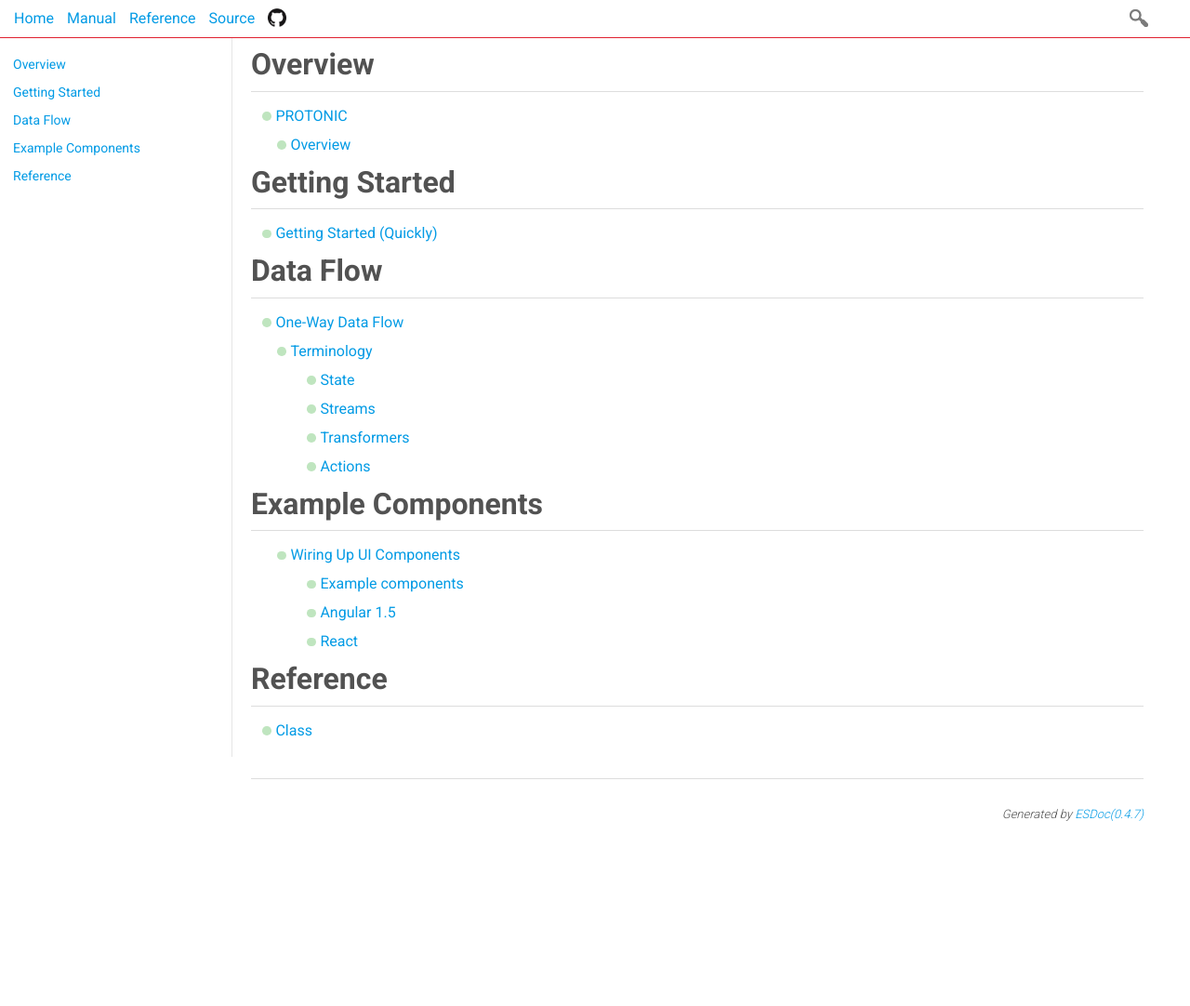
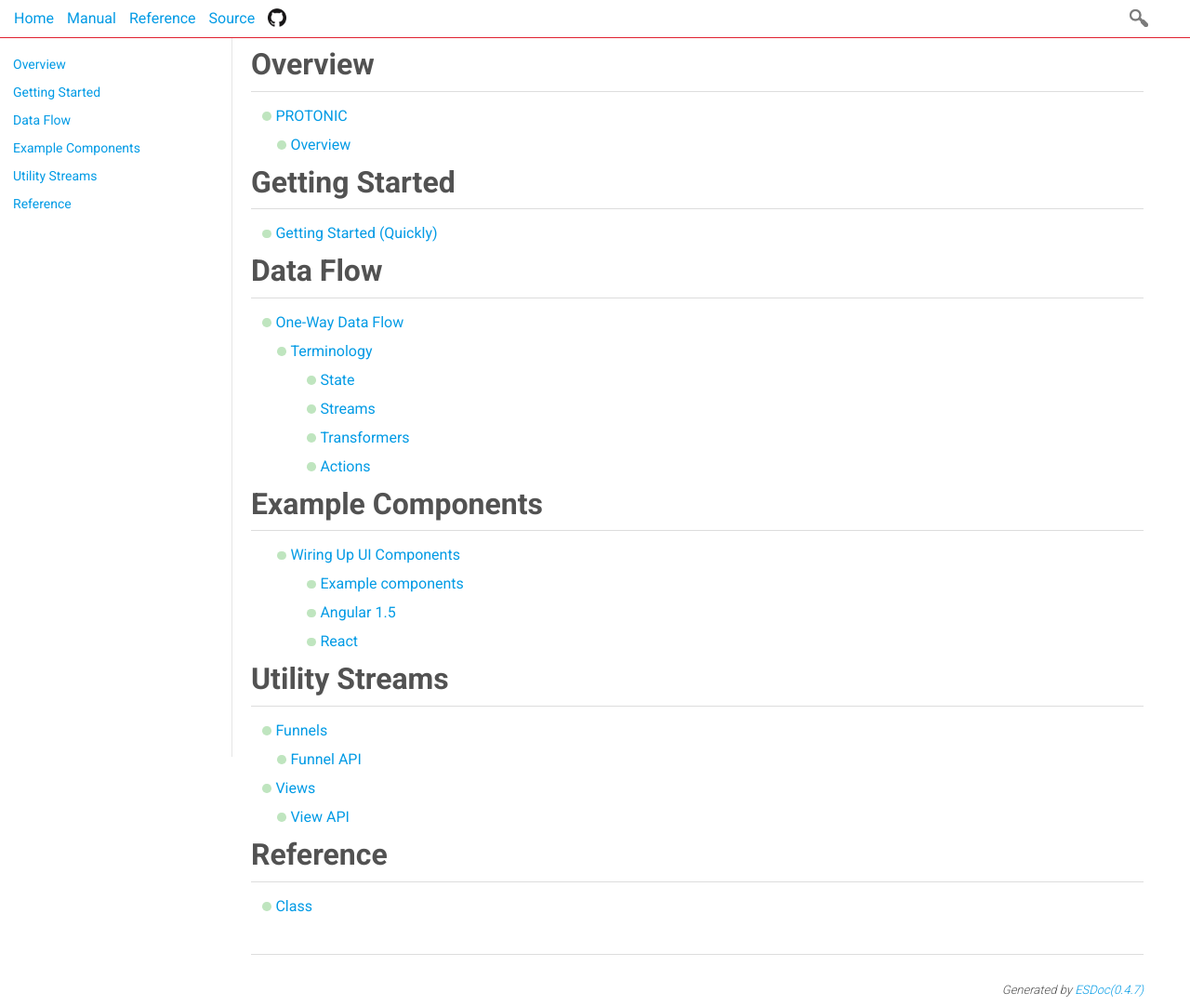
Before and after one commit to jkyle/protonic, a website: page docs/manual/index.html in a window 1280 px wide. Shown: the whole page at 93% size. Before the commit the page ends 893 px from the top, so only its background shows below. Drawn offline with Linux system fonts and the light colour scheme; files that its build step writes are made by us from their sources.

Commit message:
More doc tweaks.

```diff
--- a/docs/manual/index.html
+++ b/docs/manual/index.html
@@ -68,6 +68,16 @@
 <li data-ice="manualNav" class="indent-h3"><span class="manual-dot"></span><a href="manual/example components.html#react" data-ice="link">React</a></li>
 </ul>
   </div>
+<div data-ice="manual" data-toc-name="utility streams">
+    <h1 class="manual-toc-title"><a href="manual/utility streams.html" data-ice="title">Utility Streams</a></h1>
+    <ul class="manual-toc">
+
+    <li data-ice="manualNav" class="indent-h1"><span class="manual-dot"></span><a href="manual/utility streams.html#funnels" data-ice="link">Funnels</a></li>
+<li data-ice="manualNav" class="indent-h2"><span class="manual-dot"></span><a href="manual/utility streams.html#funnel-api" data-ice="link">Funnel API</a></li>
+<li data-ice="manualNav" class="indent-h1"><span class="manual-dot"></span><a href="manual/utility streams.html#views" data-ice="link">Views</a></li>
+<li data-ice="manualNav" class="indent-h2"><span class="manual-dot"></span><a href="manual/utility streams.html#view-api" data-ice="link">View API</a></li>
+</ul>
+  </div>
 <div data-ice="manual" data-toc-name="reference">
     <h1 class="manual-toc-title"><a href="identifiers.html" data-ice="title">Reference</a></h1>
     <ul class="manual-toc">
@@ -117,6 +127,16 @@
 <li data-ice="manualNav" class="indent-h3"><span class="manual-dot"></span><a href="manual/example components.html#react" data-ice="link">React</a></li>
 </ul>
   </div>
+<div data-ice="manual" data-toc-name="utility streams">
+    <h1 class="manual-toc-title"><a href="manual/utility streams.html" data-ice="title">Utility Streams</a></h1>
+    <ul class="manual-toc">
+
+    <li data-ice="manualNav" class="indent-h1"><span class="manual-dot"></span><a href="manual/utility streams.html#funnels" data-ice="link">Funnels</a></li>
+<li data-ice="manualNav" class="indent-h2"><span class="manual-dot"></span><a href="manual/utility streams.html#funnel-api" data-ice="link">Funnel API</a></li>
+<li data-ice="manualNav" class="indent-h1"><span class="manual-dot"></span><a href="manual/utility streams.html#views" data-ice="link">Views</a></li>
+<li data-ice="manualNav" class="indent-h2"><span class="manual-dot"></span><a href="manual/utility streams.html#view-api" data-ice="link">View API</a></li>
+</ul>
+  </div>
 <div data-ice="manual" data-toc-name="reference">
     <h1 class="manual-toc-title"><a href="identifiers.html" data-ice="title">Reference</a></h1>
     <ul class="manual-toc">
--- a/esdoc.conf.json
+++ b/esdoc.conf.json
@@ -6,6 +6,7 @@
       "Overview": ["./manual/1-overview.md"],
       "Getting Started": ["./manual/2-getting-started.md"],
       "Data Flow": ["./manual/3-data-flow.md"],
-      "Example Components": ["./manual/4-example-components.md"]
+      "Example Components": ["./manual/4-example-components.md"],
+      "Utility Streams": ["./manual/5-utility-streams.md"]
     }
 }
```
Also changed, not shown: docs/index.html (+5 -5 lines), docs/manual/data flow.html (+10 -0 lines), docs/manual/example components.html (+10 -0 lines), docs/manual/getting started.html (+10 -0 lines), docs/manual/overview.html (+10 -0 lines), README.md.
